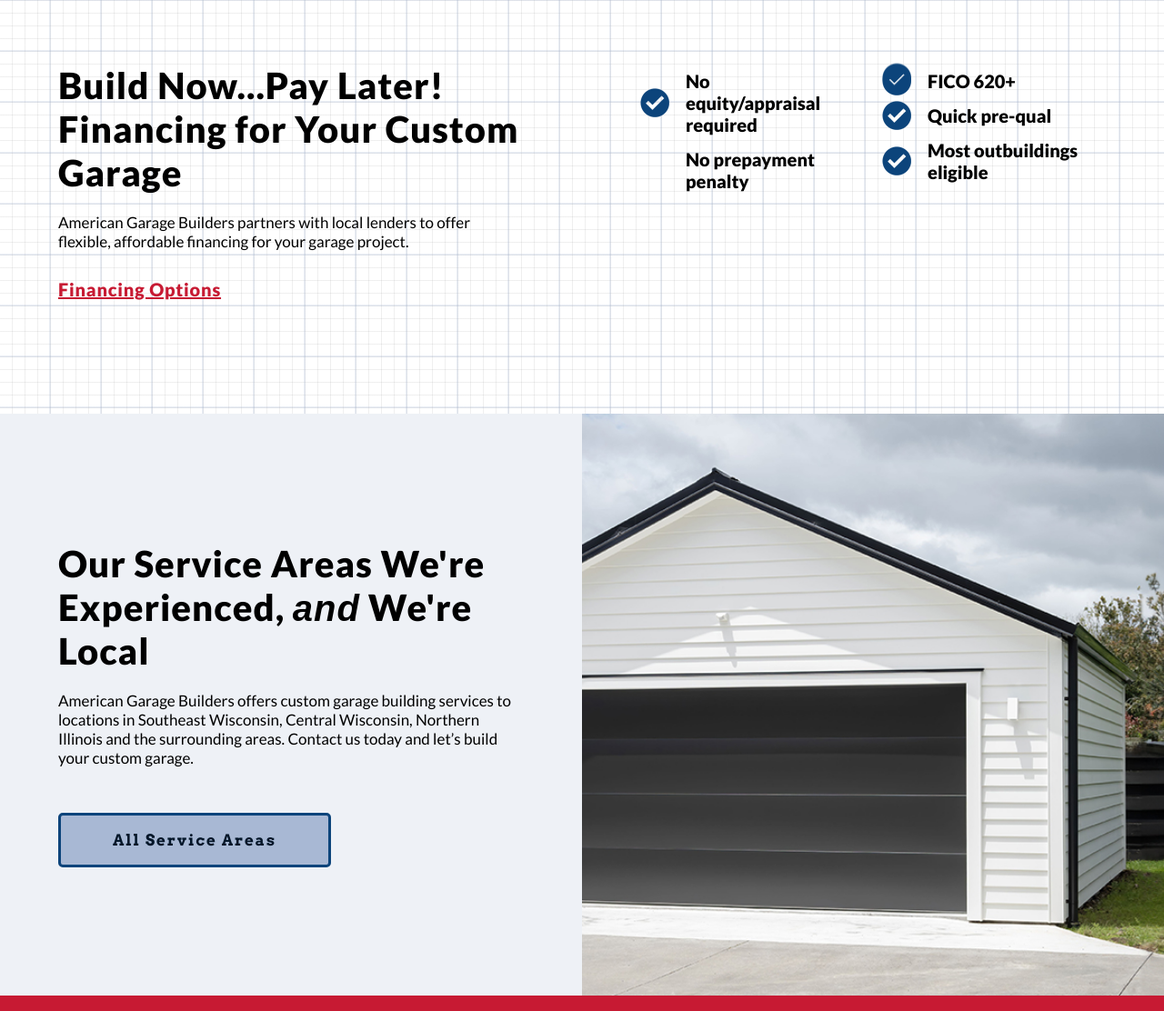
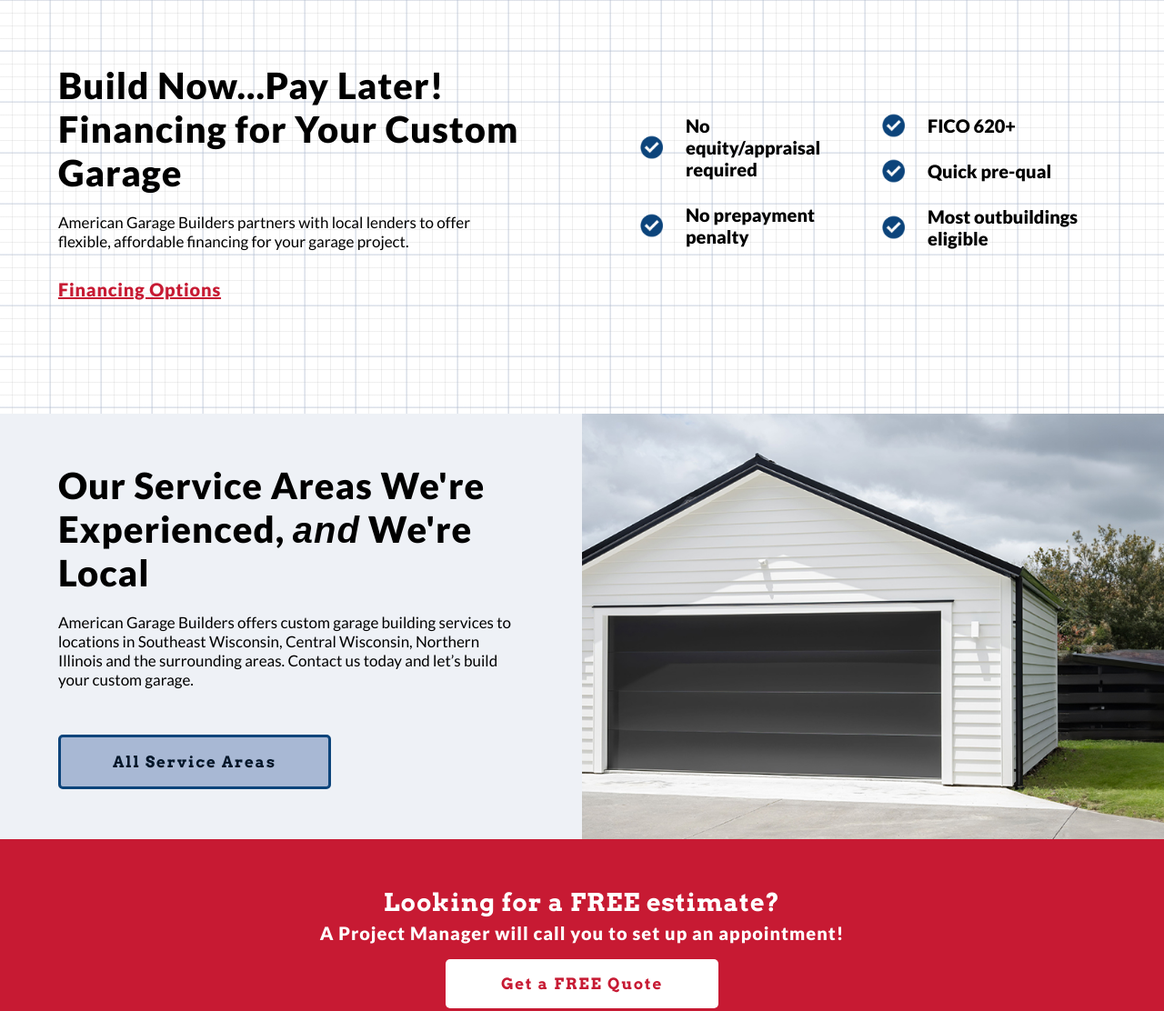
Before and after one commit to tburzynski2/agb-redev, a website: page src/html/index.html in a window 1280 px wide. Shown: the part 2701-3813 px from the top of the page at 91% size. Drawn offline with Linux system fonts and the light colour scheme.

Commit message:
Split content refactor

```diff
--- a/src/html/index.html
+++ b/src/html/index.html
@@ -333,13 +333,7 @@
               </p>
             </div>
           </div>
-          <div class="split-item">
-            <img
-              class="split-image"
-              src="../../assets/images/HomeGarage.jpg"
-              alt=""
-            />
-          </div>
+          <div class="split-item split-image-container"></div>
         </div>
       </section>
 
--- a/src/scss/base/_base.scss
+++ b/src/scss/base/_base.scss
@@ -86,21 +86,27 @@ ul.checkmark-list {
 
   li {
     position: relative;
-    padding: 0.7rem 2rem 0.7rem 5rem;
+    padding: 1.3rem 2rem 1.3rem 5rem;
     font-size: 2rem;
     font-weight: 900;
     break-inside: avoid;
 
     &::before {
-      content: url(../../assets/images/Check.png);
+      content: "";
+      background-image: url(../../assets/images/Check.png);
       position: absolute;
       left: 0;
       top: 50%;
       transform: translateY(-50%);
-      width: 32px;
-      height: 32px;
+      background-size: 2.5rem 2.5rem;
+      width: 2.5rem;
+      height: 2.5rem;
       display: block;
     }
+  }
+
+  @include respond(phone) {
+    column-count: 1;
   }
 }
 
--- a/src/scss/layout/_split-section.scss
+++ b/src/scss/layout/_split-section.scss
@@ -4,7 +4,6 @@
 
 .split-container {
   display: flex;
-  flex: 1 1 auto;
   flex-wrap: wrap;
   height: 100%;
 
@@ -15,21 +14,8 @@
     justify-content: center;
     padding: 2rem;
     position: relative;
-    height: 100%;
     box-sizing: border-box;
     padding: 5.5rem 5vw;
+    min-width: 300px;
   }
 }
-
-.split-image {
-  position: absolute;
-  top: 0;
-  left: 0;
-  display: block;
-  width: 100%;
-  height: 100%;
-  -o-object-fit: cover;
-  object-fit: cover;
-  -o-object-position: center;
-  object-position: center;
-}
--- a/src/scss/pages/_home.scss
+++ b/src/scss/pages/_home.scss
@@ -217,12 +217,16 @@
 
 .service-areas-section {
   background-color: $color-gray-bg;
-  height: 80vh;
   box-sizing: border-box;
 
-  // .service-areas-text {
-  //   padding: 10rem;
-  // }
+  .split-image-container {
+    background-image: url("../../../assets/images/HomeGarage.jpg");
+    background-size: cover;
+    background-repeat: no-repeat;
+    background-attachment: scroll;
+    background-position: center;
+    min-height: 40rem;
+  }
 }
 
 .cta-section {
```
Also changed, not shown: assets/css/style.css.
